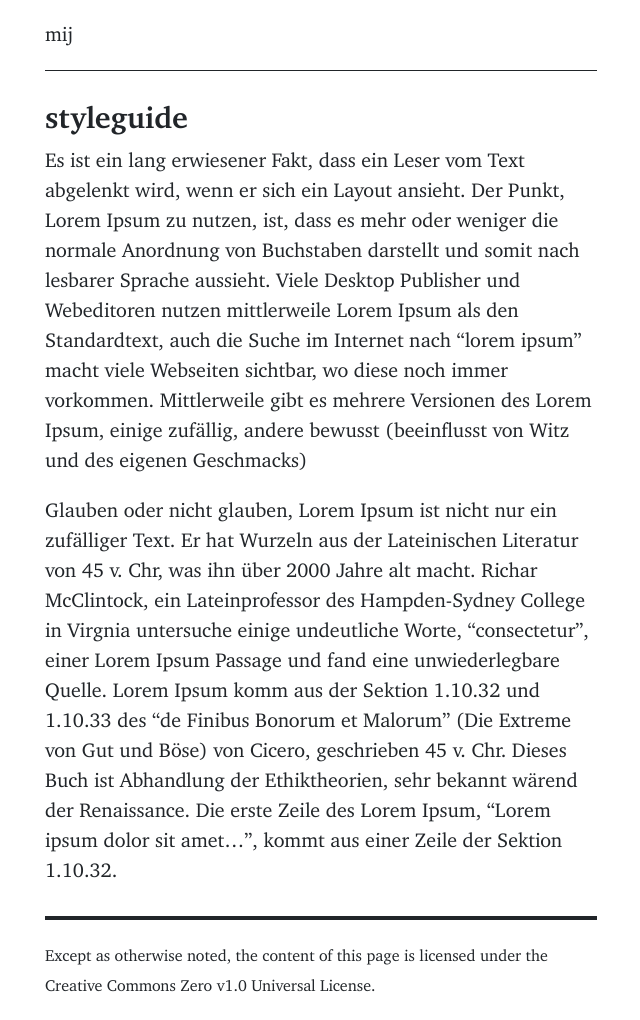
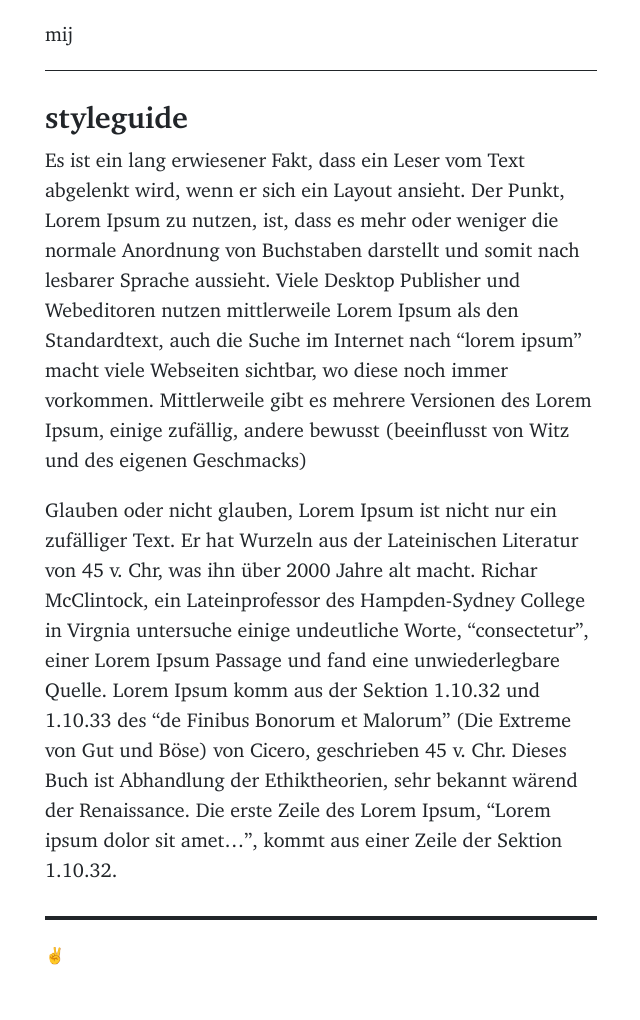
Before and after one commit to muhammadilfaj/mij, a Jekyll site: the page built from styleguide.md, in a window 1280 px wide. Shown: the whole page, without its empty margins (319-959 px from the left). Built offline with Jekyll 4.4.1, drawn with Linux system fonts in a browser that asks for light colours; after the commit the page ends 990 px from its top, so only the background shows below that.

Commit message:
Update default.html

```diff
--- a/_layouts/default.html
+++ b/_layouts/default.html
@@ -23,7 +23,7 @@
       {{ content }}
     </main>
     <footer class="site-footer">
-      <small>Except as otherwise noted, the content of this page is licensed under the Creative Commons Zero v1.0 Universal License.</small>
+      <small>✌</small>
     </footer>
   </body>
 </html>
```
